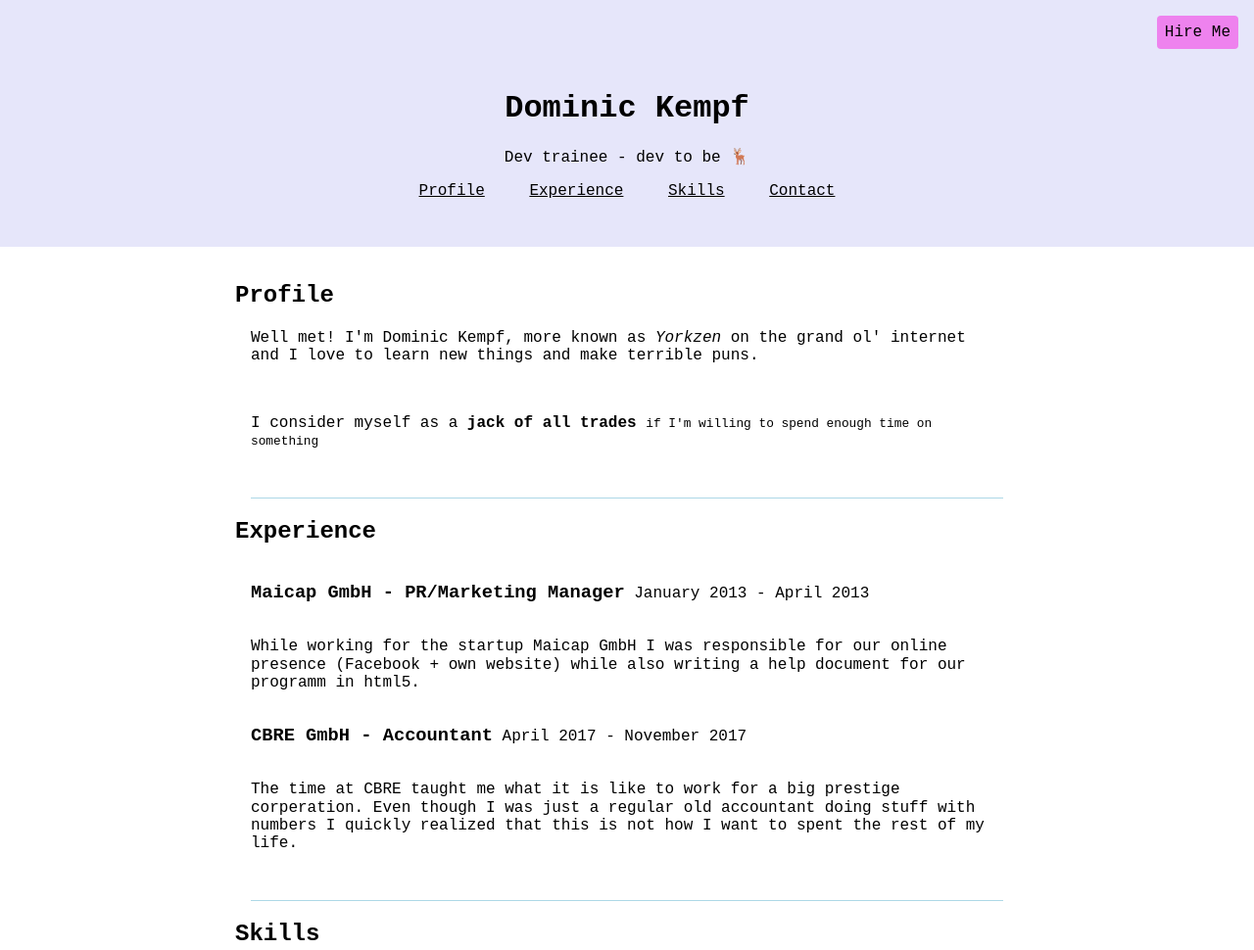
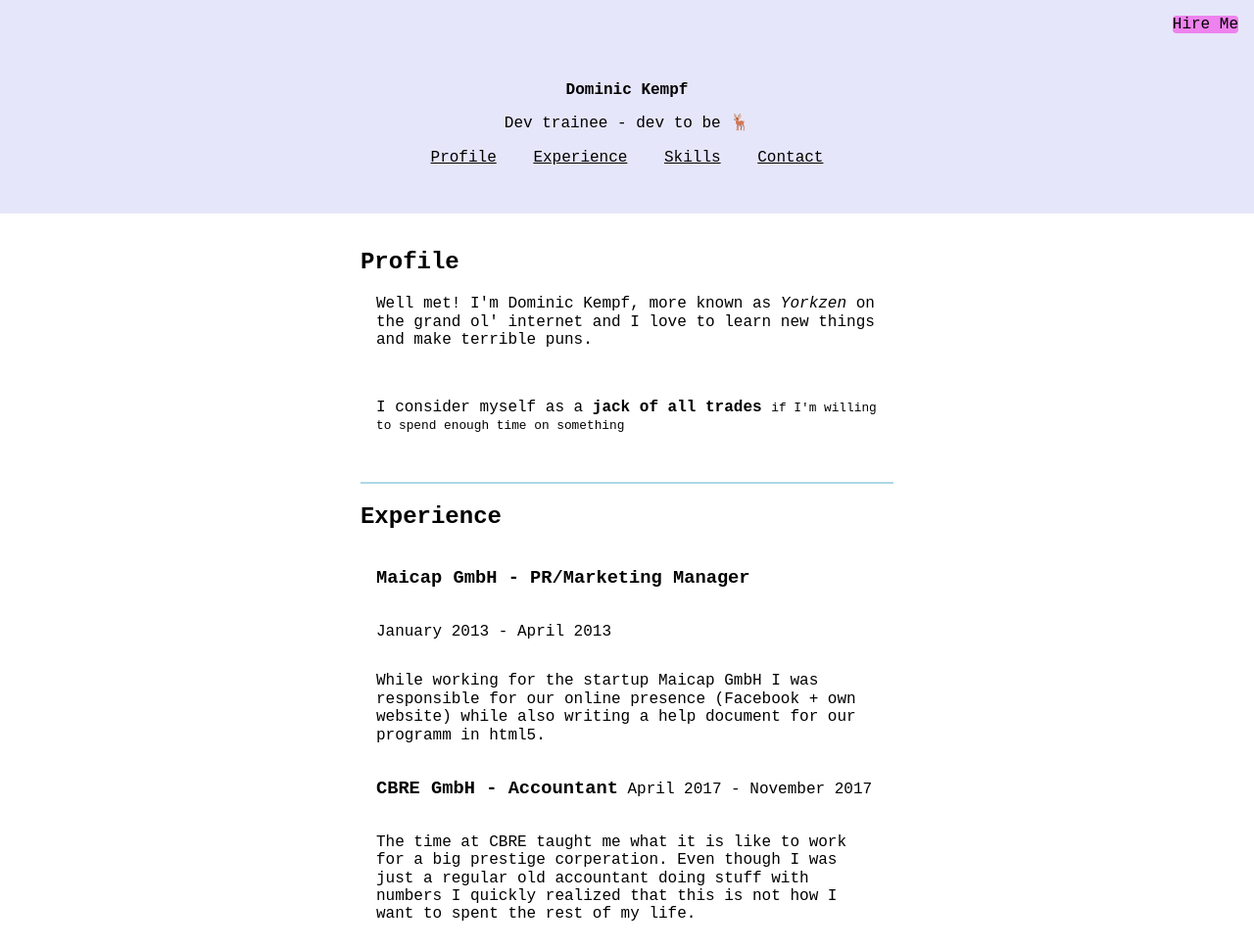
Before and after one commit to Yorkzen/html-lesson, a plain HTML site: page index.html in a window 1280 px wide. Shown: the top 970 px of the page at 98% size. Drawn offline with nearby package versions, Linux system fonts and the light colour scheme.

Commit message:
rems and stuff

```diff
--- a/index.html
+++ b/index.html
@@ -15,7 +15,8 @@
 <body class="body">
     <header class="header
 ">
-        <h1>Dominic Kempf</h1>
+        <div class="heading-group"></div>
+        <h1 class="main-heading">Dominic Kempf</h1>
         <p class="profession">Dev trainee - dev to be </p>
         <nav>
             <a class="nav-link" href="#profile">Profile</a>
--- a/style.css
+++ b/style.css
@@ -7,6 +7,7 @@
 }
 html {
   font-family: "Source Code Pro", monospace;
+  font-size: 16px;
 }
 h1,
 h2,
@@ -25,14 +26,20 @@ body {
 /**************************************************************/
 /* Specific Stylings */
 .header {
-  padding: 48px 16px;
-  padding-top: 72px;
+  padding: 3rem 1rem;
+  padding-top: 4.5rem;
   text-align: center;
   background-color: lavender;
   position: relative;
 }
+.heading-group {
+  font-size: 4rem;
+}
+.main-heading {
+  font-size: 1em;
+}
 .nav-link {
-  padding: 6px 12px;
+  padding: 0.25rem 0.5rem;
   color: black;
 }
 .nav-link:hover {
@@ -44,18 +51,19 @@ body {
   background-color: darkgray;
 }
 .nav-link + .nav-link {
-  margin-left: 12px;
+  margin-left: 0.75rem;
 }
 .main {
-  max-width: 800px;
+  max-width: 60ch;
   margin: 0 auto;
-  padding: 16px;
+  padding: 1rem;
 }
 .main > * {
-  border-top: 1px solid lightblue;
+  border-top: 0.125rem solid lightblue;
+  padding: 0 1rem;
 }
 .main > * + * {
-  margin-top: 48px;
+  margin-top: 3rem;
 }
 .main > *:first-child {
   border-top: none;
@@ -66,7 +74,7 @@ body {
 }
 .article-heading {
   position: relative;
-  left: -16px;
+  left: -1rem;
 }
 .experience-heading {
   display: inline-block;
@@ -76,10 +84,10 @@ body {
 }
 .hire-me {
   position: absolute;
-  right: 16px;
-  top: 16px;
-  padding: 8px;
-  border-radius: 4px;
+  right: 1rem;
+  top: 1rem;
+  padding: 0, 5rem;
+  border-radius: 0.25rem;
   background: violet;
   color: black;
 }
```
